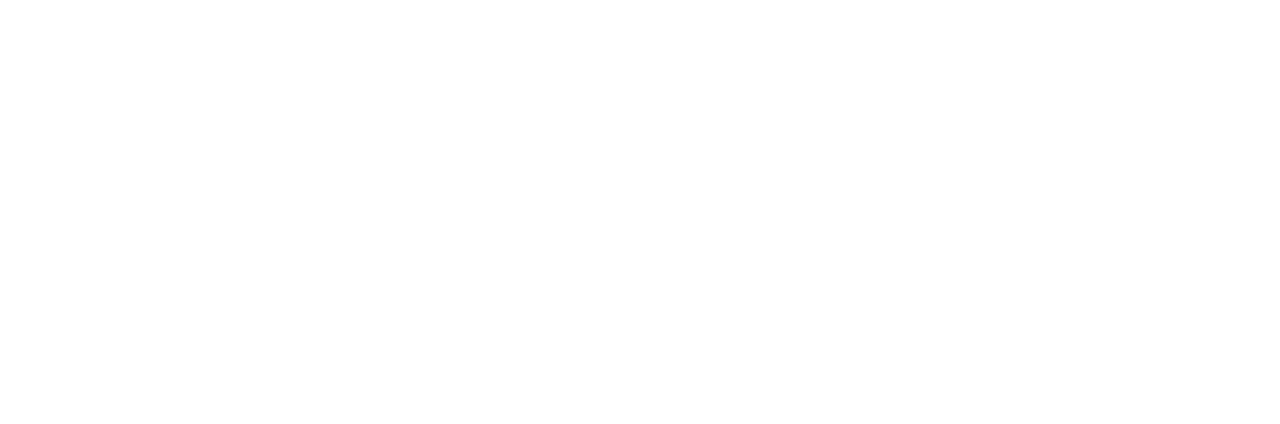
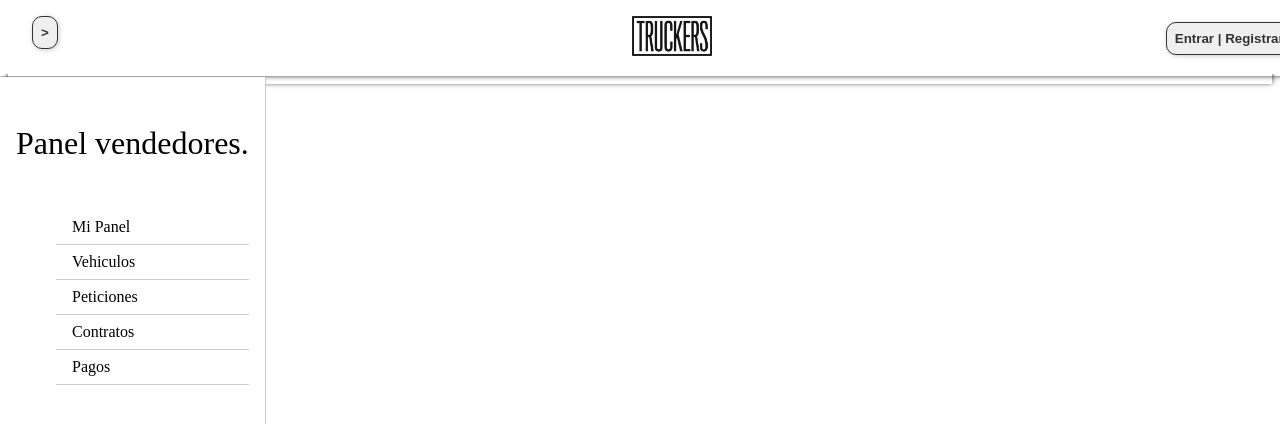
Before and after one commit to CarlxsMG/proyectoClase, a Nuxt app in the folder Frontend/: page /seller in a window 1280 px wide. Shown: the top 424 px of the page. Built offline with nearby package versions, Linux system fonts and the light colour scheme.

Commit message:
first step of layout seller

```diff
--- a/Frontend/components/basic/button.vue
+++ b/Frontend/components/basic/button.vue
@@ -20,6 +20,7 @@
         box-shadow: 1px 1px 5px #ccc
         height: fit-content
         width: fit-content
+        cursor: pointer
 
         @media screen and (max-width: 768px)
             font-size: .6rem
--- /dev/null
+++ b/Frontend/components/header/seller.vue
@@ -0,0 +1,64 @@
+<template>
+  <header>
+      <section>
+            <basic-button
+                :type="'menu'"
+                :text="'>'"
+            />
+            <picture>
+                <img src="/img/logo.png" alt="logo" width="80" height="40">
+            </picture>
+            <basic-button
+                class="login"
+                :type="'button'"
+                :text="'Entrar | Registrarme'"
+            />
+            <nav-seller />
+      </section>
+  </header>
+</template>
+
+<script>
+export default {
+
+}
+</script>
+
+<style lang="sass" scoped>
+    header
+        position: fixed
+        top: 0
+        left: 0
+        background: #fff
+        max-height: 74px
+        height: 74px
+        min-height: 74px
+        max-width: 100vw
+
+    section
+        position: relative
+        display: grid
+        grid-template-columns: repeat(3, 1fr)
+        padding: 1rem 2rem
+        width: 100vw
+        height: 100%
+        height: fit-content
+        box-shadow: 0px 0px 5px #333
+        max-width: 100vw
+        z-index: 2
+
+    picture
+        grid-column: 2 / 3
+        justify-self: center
+
+        @media screen and (max-width: 768px)
+            grid-column: 1 / 2
+
+
+    .login
+        grid-column: 3 / -1
+        justify-self: flex-end
+        align-self: center
+
+
+</style>
--- /dev/null
+++ b/Frontend/components/nav/seller.vue
@@ -0,0 +1,44 @@
+<template>
+  <nav>
+      <p>Panel vendedores.</p>
+      <ul>
+          <li>Mi Panel</li>
+          <li>Vehiculos</li>
+          <li>Peticiones</li>
+          <li>Contratos</li>
+          <li>Pagos</li>
+      </ul>
+  </nav>
+</template>
+
+<script>
+export default {
+
+}
+</script>
+
+<style lang="sass" scoped>
+    nav
+        width: fit-content
+        max-width: 300px
+        display: grid
+        grid-template-rows: auto 1fr
+        border-right: 1px solid #ccc
+        position: fixed
+        top: 77px
+        left: 0
+        background: #fff
+        z-index: 1
+        height: calc(100vh - 74px)
+        padding: 1rem
+
+        p
+            font-size: 2rem
+
+        ul
+            list-style: none
+
+            li
+                padding: .5rem 1rem
+                border-bottom: 1px solid #ccc
+</style>
--- a/Frontend/layouts/seller.vue
+++ b/Frontend/layouts/seller.vue
@@ -1,5 +1,9 @@
 <template>
-
+  <main>
+    <HeaderSeller />
+    <Nuxt />
+    <Footer />
+  </main>
 </template>
 
 <script>
--- a/Frontend/pages/seller/index.vue
+++ b/Frontend/pages/seller/index.vue
@@ -4,7 +4,7 @@
 
 <script>
 export default {
-
+    layout: 'seller'
 }
 </script>
 
```
